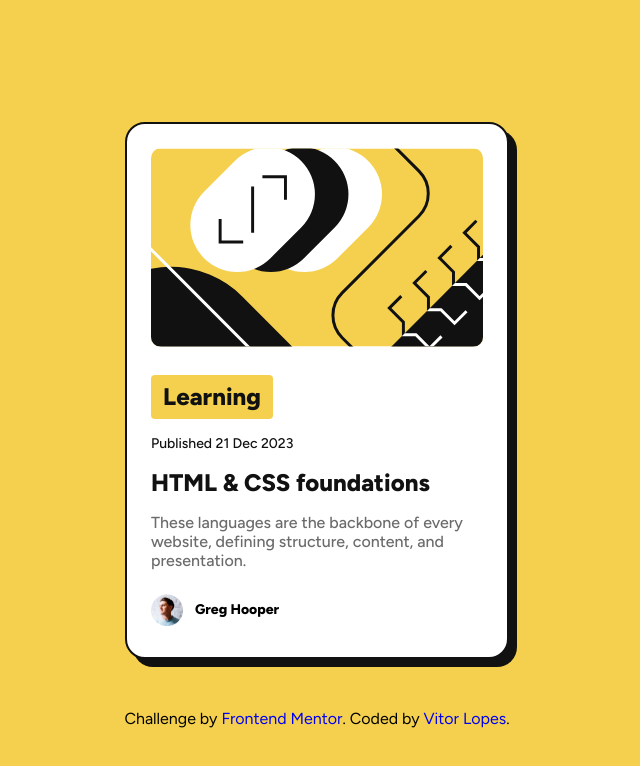
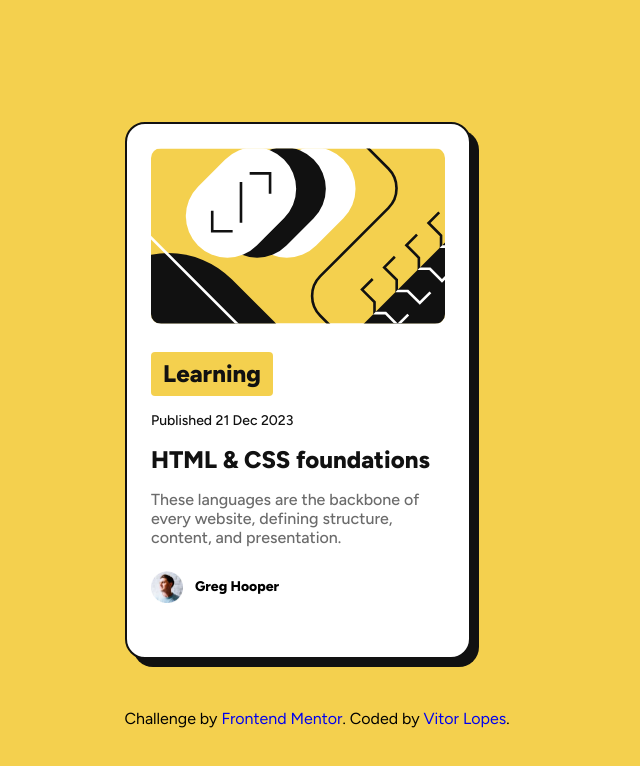
Before and after one commit to vitordevlopes/blog-preview-card, a plain HTML site: page index.html in a window 1280 px wide. Shown: the whole page, without its empty margins (323-963 px from the left). Drawn offline with Linux system fonts and the light colour scheme.

Commit message:
trying fix css

```diff
--- a/style.css
+++ b/style.css
@@ -34,7 +34,8 @@ body {
     justify-content: flex-start;
     align-items: flex-start;
     gap: 24px;
-    width: 384px;
+    width: 90%;
+    max-width: 384px;
     height: 537px;
     padding: 24px;
     border: 2px solid var(--main-color);
```
